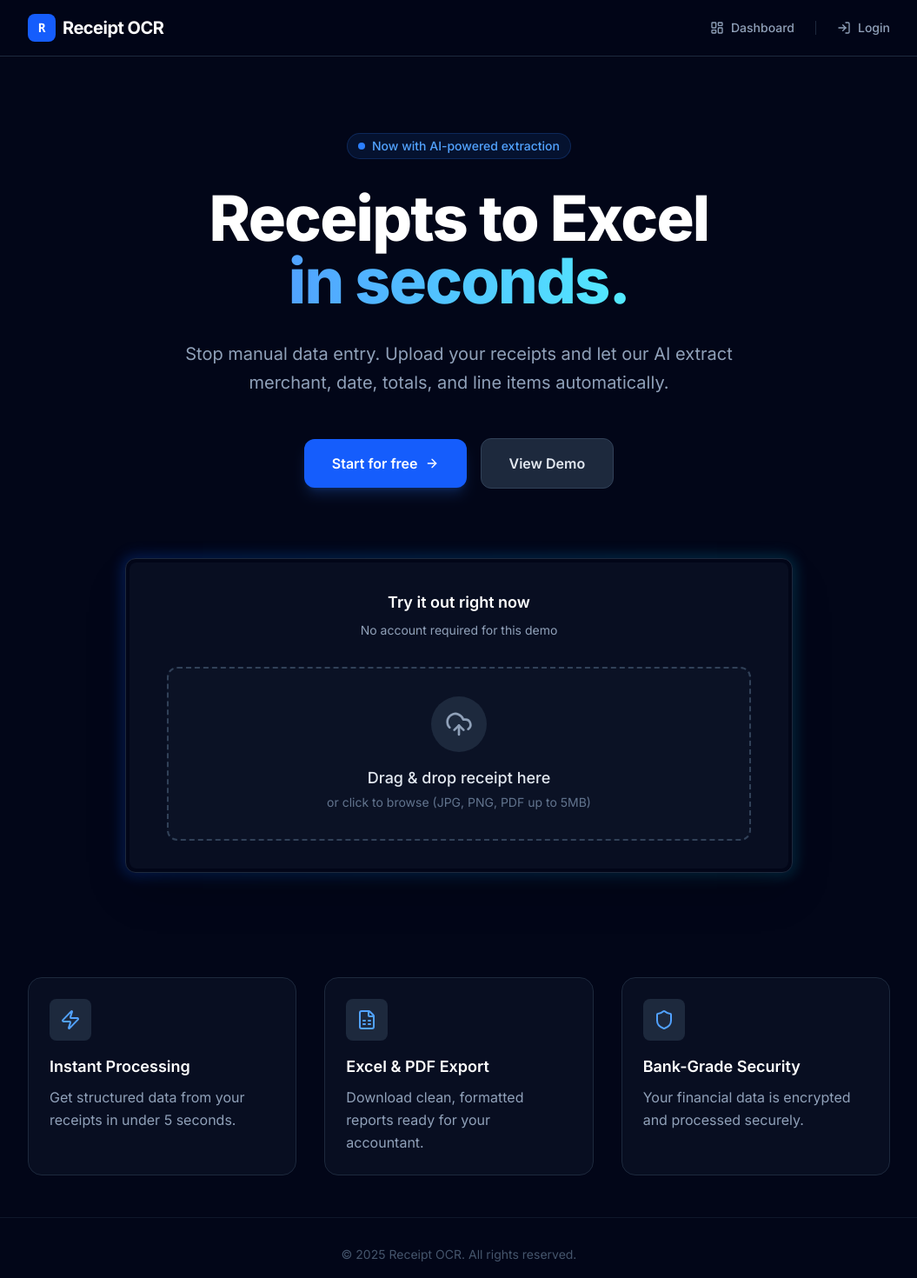
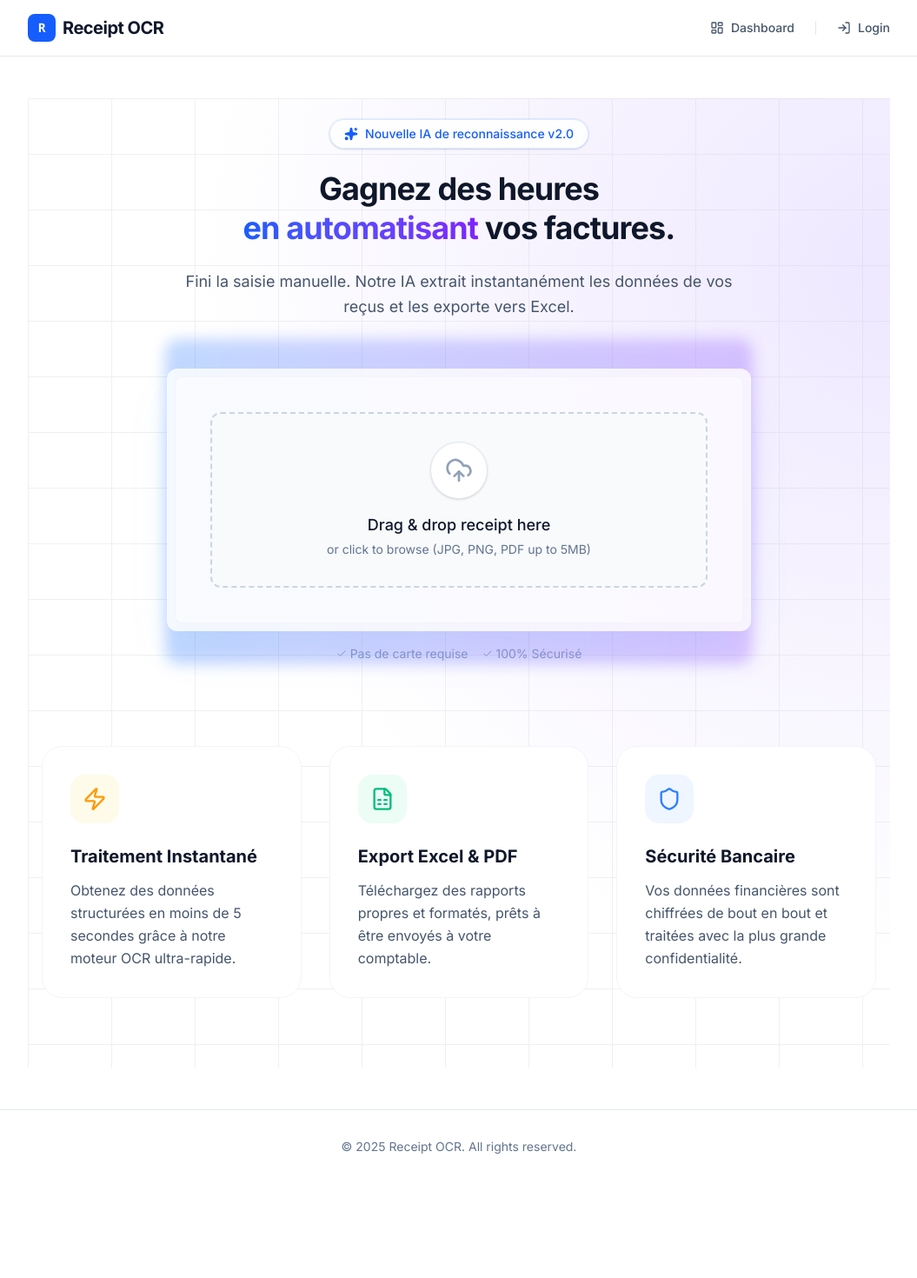
Before and after one commit to mdia12/receipt-ocr, a Next.js app: page / in a window 1280 px wide. Shown: the top 1470 px of the page at 87% size, without its empty margins (112-1167 px from the left). After the commit the page ends 1361 px from the top, so only its background shows below. Built offline with nearby package versions, Linux system fonts and the light colour scheme.

Commit message:
Update UI and fix Render build (Python 3.12 + pandas update)

```diff
--- a/app/layout.tsx
+++ b/app/layout.tsx
@@ -17,30 +17,30 @@ export default function RootLayout({
   children: React.ReactNode;
 }>) {
   return (
-    <html lang="en" className="dark" suppressHydrationWarning>
-      <body className={`${inter.className} bg-slate-950 text-slate-100 antialiased min-h-screen flex flex-col`} suppressHydrationWarning>
+    <html lang="en" suppressHydrationWarning>
+      <body className={`${inter.className} bg-white text-slate-900 antialiased min-h-screen flex flex-col`} suppressHydrationWarning>
         {/* Navbar */}
-        <header className="border-b border-slate-800 bg-slate-950/80 backdrop-blur-md sticky top-0 z-50">
+        <header className="border-b border-slate-200 bg-white/80 backdrop-blur-md sticky top-0 z-50">
           <div className="max-w-5xl mx-auto px-4 h-16 flex items-center justify-between">
-            <Link href="/" className="flex items-center gap-2 font-bold text-xl tracking-tight text-white hover:opacity-90 transition-opacity">
+            <Link href="/" className="flex items-center gap-2 font-bold text-xl tracking-tight text-slate-900 hover:opacity-90 transition-opacity">
               <div className="w-8 h-8 bg-blue-600 rounded-lg flex items-center justify-center text-white font-mono text-sm">
                 R
               </div>
               Receipt OCR
             </Link>
 
-            <nav className="flex items-center gap-6 text-sm font-medium text-slate-400">
+            <nav className="flex items-center gap-6 text-sm font-medium text-slate-600">
               <Link
                 href="/dashboard"
-                className="flex items-center gap-2 hover:text-white transition-colors"
+                className="flex items-center gap-2 hover:text-blue-600 transition-colors"
               >
                 <LayoutDashboard className="w-4 h-4" />
                 Dashboard
               </Link>
-              <div className="h-4 w-px bg-slate-800"></div>
+              <div className="h-4 w-px bg-slate-200"></div>
               <Link
                 href="/login"
-                className="flex items-center gap-2 hover:text-white transition-colors"
+                className="flex items-center gap-2 hover:text-blue-600 transition-colors"
               >
                 <LogIn className="w-4 h-4" />
                 Login
@@ -55,8 +55,8 @@ export default function RootLayout({
         </main>
 
         {/* Footer */}
-        <footer className="border-t border-slate-900 py-8 mt-auto">
-          <div className="max-w-5xl mx-auto px-4 text-center text-slate-600 text-sm">
+        <footer className="border-t border-slate-200 py-8 mt-auto">
+          <div className="max-w-5xl mx-auto px-4 text-center text-slate-500 text-sm">
             <p>&copy; {new Date().getFullYear()} Receipt OCR. All rights reserved.</p>
           </div>
         </footer>
--- a/app/page.tsx
+++ b/app/page.tsx
@@ -2,94 +2,90 @@
 
 import { useRouter } from "next/navigation";
 import Link from "next/link";
-import { ArrowRight, Check, Zap, Shield, FileSpreadsheet } from "lucide-react";
+import { ArrowRight, Check, Zap, Shield, FileSpreadsheet, Sparkles } from "lucide-react";
 import UploadArea from "@/components/UploadArea";
 
 export default function Home() {
   const router = useRouter();
 
   return (
-    <div className="flex flex-col items-center space-y-20">
-      {/* Hero Section */}
-      <section className="text-center space-y-8 max-w-4xl mx-auto pt-10">
-        <div className="inline-flex items-center gap-2 px-3 py-1 rounded-full bg-blue-500/10 text-blue-400 text-sm font-medium border border-blue-500/20">
-          <span className="relative flex h-2 w-2">
-            <span className="animate-ping absolute inline-flex h-full w-full rounded-full bg-blue-400 opacity-75"></span>
-            <span className="relative inline-flex rounded-full h-2 w-2 bg-blue-500"></span>
-          </span>
-          Now with AI-powered extraction
+    <div className="flex flex-col items-center space-y-24 pb-20 relative overflow-hidden">
+
+      {/* Background Elements */}
+      <div className="absolute inset-0 -z-10 h-full w-full bg-white bg-[linear-gradient(to_right,#f0f0f0_1px,transparent_1px),linear-gradient(to_bottom,#f0f0f0_1px,transparent_1px)] bg-[size:6rem_4rem]">
+        <div className="absolute bottom-0 left-0 right-0 top-0 bg-[radial-gradient(circle_800px_at_100%_200px,#d5c5ff,transparent)] opacity-40"></div>
       </div>
 
-        <h1 className="text-5xl md:text-7xl font-extrabold tracking-tight text-white">
-          Receipts to Excel <br />
-          <span className="text-transparent bg-clip-text bg-gradient-to-r from-blue-400 to-cyan-300">
-            in seconds.
-          </span>
+      {/* Hero Section */}
+      <section className="text-center space-y-6 max-w-5xl mx-auto pt-6 px-4 relative">
+
+        <div className="inline-flex items-center gap-2 px-4 py-1.5 rounded-full bg-white/80 backdrop-blur-sm text-blue-600 text-sm font-medium border border-blue-100 shadow-sm ring-1 ring-blue-500/10 animate-fade-in-up">
+          <Sparkles className="w-4 h-4 fill-blue-600 text-blue-600" />
+          <span>Nouvelle IA de reconnaissance v2.0</span>
+        </div>
+
+        <h1 className="text-2xl md:text-4xl font-bold tracking-tight text-slate-900 leading-tight">
+          Gagnez des heures <br className="hidden md:block" />
+          <span className="text-transparent bg-clip-text bg-gradient-to-r from-blue-600 to-violet-600">
+            en automatisant
+          </span>{" "}
+          vos factures.
         </h1>
 
-        <p className="text-xl text-slate-400 max-w-2xl mx-auto leading-relaxed">
-          Stop manual data entry. Upload your receipts and let our AI extract merchant, date, totals, and line items automatically.
+        <p className="text-lg text-slate-600 max-w-2xl mx-auto leading-relaxed">
+          Fini la saisie manuelle. Notre IA extrait instantanément les données de vos reçus et les exporte vers Excel.
         </p>
 
-        <div className="flex flex-col sm:flex-row items-center justify-center gap-4 pt-4">
-          <Link
-            href="/login"
-            className="px-8 py-4 bg-blue-600 hover:bg-blue-500 text-white font-semibold rounded-xl transition-all shadow-lg shadow-blue-500/20 flex items-center gap-2"
-          >
-            Start for free <ArrowRight className="w-4 h-4" />
-          </Link>
-          <Link
-            href="/dashboard"
-            className="px-8 py-4 bg-slate-800 hover:bg-slate-700 text-slate-200 font-semibold rounded-xl transition-colors border border-slate-700"
-          >
-            View Demo
-          </Link>
+        {/* Upload Area - Modernized */}
+        <div className="w-full max-w-3xl mx-auto pt-8 relative z-10">
+          <div className="absolute -inset-0.5 bg-gradient-to-r from-blue-500 to-violet-500 rounded-2xl blur opacity-20 animate-pulse"></div>
+          <div className="relative bg-white/80 backdrop-blur-xl rounded-xl border border-white/20 shadow-2xl shadow-blue-500/10 p-2">
+            <div className="bg-white/50 rounded-lg p-6 md:p-10 border border-slate-100">
+              <UploadArea onUploadSuccess={(jobId) => router.push(`/receipts/${jobId}`)} />
+            </div>
+          </div>
+          <p className="text-sm text-slate-400 mt-4 flex items-center justify-center gap-4">
+            <span className="flex items-center gap-1"><Check className="w-3 h-3" /> Pas de carte requise</span>
+            <span className="flex items-center gap-1"><Check className="w-3 h-3" /> 100% Sécurisé</span>
+          </p>
         </div>
       </section>
 
-      {/* Interactive Demo Area */}
-      <section className="w-full max-w-3xl mx-auto">
-        <div className="relative group">
-          <div className="absolute -inset-1 bg-gradient-to-r from-blue-600 to-cyan-600 rounded-2xl blur opacity-25 group-hover:opacity-50 transition duration-1000 group-hover:duration-200"></div>
-          <div className="relative bg-slate-950 rounded-xl border border-slate-800 p-1 shadow-2xl">
-            <div className="bg-slate-900/50 rounded-lg p-8">
-              <div className="text-center mb-8">
-                <h3 className="text-lg font-semibold text-white mb-2">Try it out right now</h3>
-                <p className="text-slate-400 text-sm">No account required for this demo</p>
-              </div>
-              <UploadArea onUploadSuccess={(jobId) => router.push(`/receipts/${jobId}`)} />
-            </div>
-          </div>
-        </div>
-      </section>
-
-      {/* Features Grid */}
-      <section className="grid md:grid-cols-3 gap-8 w-full pt-10">
+      {/* Features Grid - Modernized */}
+      <section className="w-full max-w-6xl mx-auto px-4">
+        <div className="grid md:grid-cols-3 gap-8">
           {[
             {
               icon: Zap,
-            title: "Instant Processing",
-            desc: "Get structured data from your receipts in under 5 seconds."
+              title: "Traitement Instantané",
+              desc: "Obtenez des données structurées en moins de 5 secondes grâce à notre moteur OCR ultra-rapide.",
+              color: "text-amber-500",
+              bg: "bg-amber-50"
             },
             {
               icon: FileSpreadsheet,
-            title: "Excel & PDF Export",
-            desc: "Download clean, formatted reports ready for your accountant."
+              title: "Export Excel & PDF",
+              desc: "Téléchargez des rapports propres et formatés, prêts à être envoyés à votre comptable.",
+              color: "text-emerald-500",
+              bg: "bg-emerald-50"
             },
             {
               icon: Shield,
-            title: "Bank-Grade Security",
-            desc: "Your financial data is encrypted and processed securely."
+              title: "Sécurité Bancaire",
+              desc: "Vos données financières sont chiffrées de bout en bout et traitées avec la plus grande confidentialité.",
+              color: "text-blue-500",
+              bg: "bg-blue-50"
             }
           ].map((feature, i) => (
-          <div key={i} className="p-6 rounded-2xl bg-slate-900/50 border border-slate-800 hover:border-slate-700 transition-colors">
-            <div className="w-12 h-12 bg-slate-800 rounded-lg flex items-center justify-center mb-4 text-blue-400">
-              <feature.icon className="w-6 h-6" />
+            <div key={i} className="group p-8 rounded-3xl bg-white border border-slate-100 hover:border-blue-100 hover:shadow-xl hover:shadow-blue-500/5 transition-all duration-300">
+              <div className={`w-14 h-14 ${feature.bg} rounded-2xl flex items-center justify-center mb-6 group-hover:scale-110 transition-transform duration-300`}>
+                <feature.icon className={`w-7 h-7 ${feature.color}`} />
               </div>
-            <h3 className="text-lg font-semibold text-white mb-2">{feature.title}</h3>
-            <p className="text-slate-400 leading-relaxed">{feature.desc}</p>
+              <h3 className="text-xl font-bold text-slate-900 mb-3">{feature.title}</h3>
+              <p className="text-slate-600 leading-relaxed">{feature.desc}</p>
             </div>
           ))}
+        </div>
       </section>
     </div>
   );
--- a/components/UploadArea.tsx
+++ b/components/UploadArea.tsx
@@ -99,8 +99,8 @@ export default function UploadArea({ onUploadSuccess }: UploadAreaProps) {
             relative border-2 border-dashed rounded-xl p-8 transition-all cursor-pointer
             flex flex-col items-center justify-center text-center space-y-4
             ${isDragging
-              ? "border-blue-500 bg-blue-500/10"
-              : "border-slate-700 bg-slate-900/50 hover:border-slate-600 hover:bg-slate-900"
+              ? "border-blue-500 bg-blue-50"
+              : "border-slate-300 bg-slate-50 hover:border-slate-400 hover:bg-slate-100"
             }
           `}
         >
@@ -111,11 +111,11 @@ export default function UploadArea({ onUploadSuccess }: UploadAreaProps) {
             className="hidden"
             accept=".jpg,.jpeg,.png,.pdf"
           />
-          <div className={`p-4 rounded-full ${isDragging ? "bg-blue-500/20" : "bg-slate-800"}`}>
-            <UploadCloud className={`w-8 h-8 ${isDragging ? "text-blue-400" : "text-slate-400"}`} />
+          <div className={`p-4 rounded-full ${isDragging ? "bg-blue-100" : "bg-white shadow-sm border border-slate-200"}`}>
+            <UploadCloud className={`w-8 h-8 ${isDragging ? "text-blue-600" : "text-slate-400"}`} />
           </div>
           <div>
-            <p className="text-lg font-medium text-slate-200">
+            <p className="text-lg font-medium text-slate-900">
               {isDragging ? "Drop file here" : "Drag & drop receipt here"}
             </p>
             <p className="text-sm text-slate-500 mt-1">
@@ -124,20 +124,20 @@ export default function UploadArea({ onUploadSuccess }: UploadAreaProps) {
           </div>
         </div>
       ) : (
-        <div className="bg-slate-900 border border-slate-800 rounded-xl p-6">
+        <div className="bg-white border border-slate-200 rounded-xl p-6 shadow-sm">
           <div className="flex items-center justify-between mb-6">
             <div className="flex items-center gap-3">
-              <div className="p-2 bg-blue-500/10 rounded-lg">
-                <FileIcon className="w-6 h-6 text-blue-400" />
+              <div className="p-2 bg-blue-50 rounded-lg">
+                <FileIcon className="w-6 h-6 text-blue-600" />
               </div>
               <div>
-                <p className="font-medium text-slate-200">{file.name}</p>
+                <p className="font-medium text-slate-900">{file.name}</p>
                 <p className="text-xs text-slate-500">{(file.size / 1024).toFixed(1)} KB</p>
               </div>
             </div>
             <button
               onClick={() => setFile(null)}
-              className="p-1 hover:bg-slate-800 rounded-full text-slate-400 hover:text-slate-200"
+              className="p-1 hover:bg-slate-100 rounded-full text-slate-400 hover:text-slate-600"
               disabled={isUploading}
             >
               <X className="w-5 h-5" />
@@ -145,7 +145,7 @@ export default function UploadArea({ onUploadSuccess }: UploadAreaProps) {
           </div>
 
           {error && (
-            <div className="mb-4 p-3 bg-red-500/10 border border-red-500/20 rounded-lg text-sm text-red-400">
+            <div className="mb-4 p-3 bg-red-50 border border-red-200 rounded-lg text-sm text-red-600">
               {error}
             </div>
           )}
@@ -153,7 +153,7 @@ export default function UploadArea({ onUploadSuccess }: UploadAreaProps) {
           <button
             onClick={handleUpload}
             disabled={isUploading}
-            className="w-full py-2.5 bg-blue-600 hover:bg-blue-500 text-white font-semibold rounded-lg transition-colors flex items-center justify-center gap-2 disabled:opacity-50 disabled:cursor-not-allowed"
+            className="w-full py-2.5 bg-blue-600 hover:bg-blue-700 text-white font-semibold rounded-lg transition-colors flex items-center justify-center gap-2 disabled:opacity-50 disabled:cursor-not-allowed shadow-sm"
           >
             {isUploading ? (
               <>
```
Also changed, not shown: app/dashboard/page.tsx (+55 -55 lines). Lines whose indentation alone changed are shown as unchanged.
